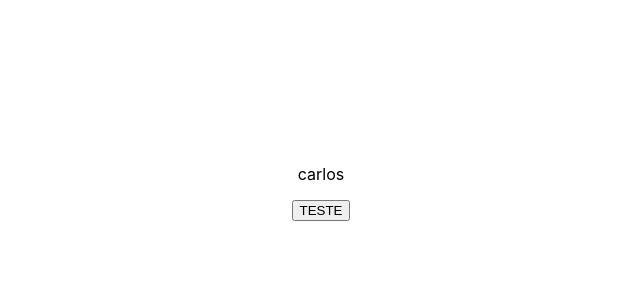
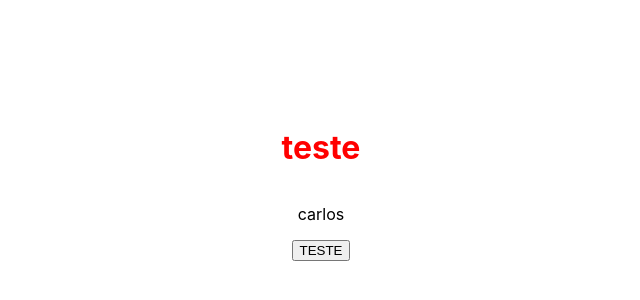
Before and after one commit to carona-jr/frontend-tcc, a Next.js app: page / in a window 1280 px wide. Shown: the part 216-516 px from the top of the page, without its empty margins (319-959 px from the left). Built offline with nearby package versions, Linux system fonts and the light colour scheme.

Commit message:
feat: add styled components

```diff
--- a/pages/index.js
+++ b/pages/index.js
@@ -2,6 +2,11 @@ import Head from 'next/head'
 import styles from '../styles/Home.module.css'
 import { useSelector, useDispatch } from 'react-redux'
 import { updateUser } from '../src/actions/index'
+import styled from 'styled-components'
+
+const Teste = styled.h1`
+  color: red;
+`
 
 export default function Home() {
   const dispatch = useDispatch()
@@ -18,6 +23,7 @@ export default function Home() {
         <meta name="description" content="Generated by create next app" />
         <link rel="icon" href="/favicon.ico" />
       </Head>
+      <Teste>teste</Teste>
       <p>
         {user.name}
       </p>
```
Also changed, not shown: package.json (+6 -1 lines), .babelrc (added), 1 other file (tests, documents, lock files or other folders).
